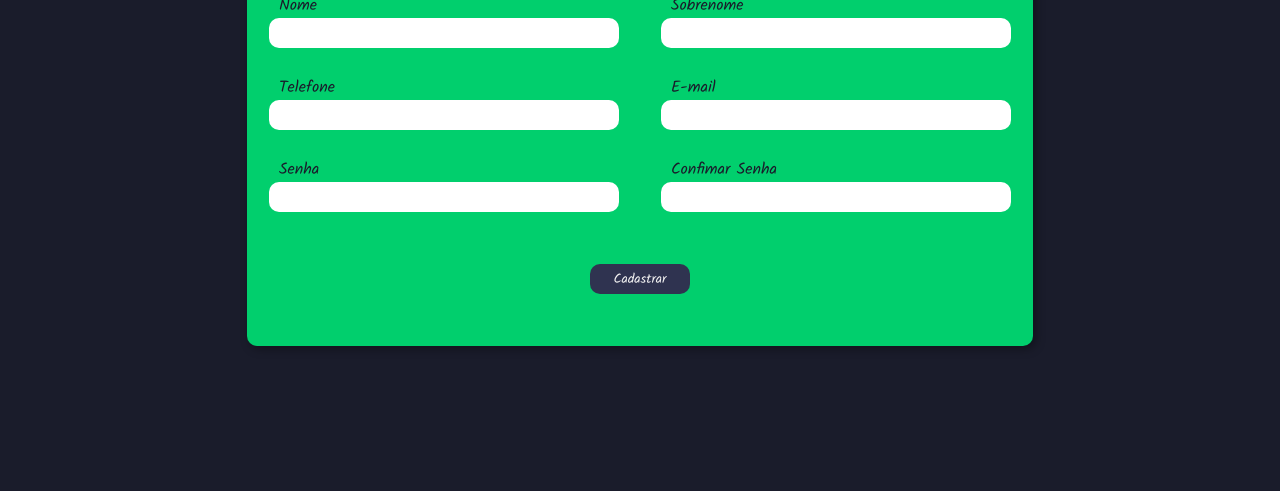
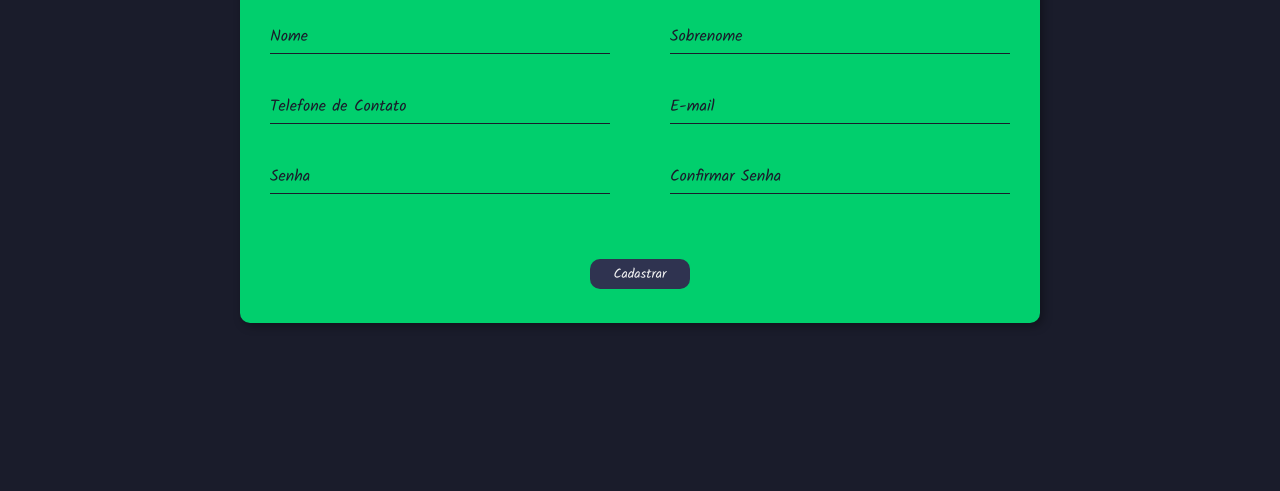
Before and after one commit to LeoSantosp2/formulario, a plain HTML site: page pages/cadastro.html in a window 1280 px wide. Shown: the part 309-800 px from the top of the page. Drawn offline with Linux system fonts and the light colour scheme.

Commit message:
Initial Commit

```diff
--- a/css/style.css
+++ b/css/style.css
@@ -70,50 +70,83 @@ main{
     align-items: center;
 }
 
-/*=== Style Index.ejs ===*/
+/*=== Style Index.html ===*/
 
 div.info{
     color: var(--cor03);
     text-align: center;
 }
 
-/*=== Style Login.ejs and Cadastro.ejs*/
+/*=== Style Cadastro.html ===*/
 
-div.form-log, div.form-cad{
+div.cadastro{
+    width: 800px;
+    height: 400px;
     border-radius: 10px;
     box-shadow: 3px 3px 10px var(--shadow);
+    position: relative;
     background-color: var(--cor03);
+}
+
+div.cadastro h1, div.login h1{
+    margin: 10px 0px 30px;
+    text-align: center;
     color: var(--cor02);
 }
 
-div.form-log > h1, div.form-cad > h1{
-    margin-top: 15px;
+div.cad-box, div.login-box{
+    display: flex;
+    align-items: center;
+    justify-content: center;
+}
+
+div.column{
+    width: 100%;
+    margin: 0px 30px;
+}
+
+div.user-info{
+    position: relative;
+}
+
+div.user-info input{
+    width: 100%;
+    padding: 7px 0px;
+    font-size: 16px;
+    margin-bottom: 30px;
+    border: none;
+    border-bottom: 1px solid var(--cor02);
+    outline: none;
+    background-color: transparent;
+}
+
+div.user-info label{
+    position: absolute;
+    top: 0px;
+    left: 0px;
+    padding: 10px 0px;
+    font-size: 16px;
+    pointer-events: none;
+    transition: 0.5s;
+    color: var(--cor02);
+}
+
+div.user-info input:focus~label,
+div.user-info input:valid~label{
+    top: -20px;
+    left: 0px;
+    font-size: 12px;
+}
+
+div.btn-box{
+    width: 100%;
+    margin: 35px 0px;
     text-align: center;
 }
 
-div.form-log > form{
-    display: flex;
-    flex-direction: column;
-}
-
-div.form-log label, div.form-cad label{
-    margin-left: 30px;
-}
-
-div.form-log input, div.form-cad input{
-    width: 350px;
-    height: 30px;
-    padding: 10px;
-    border-radius: 10px;
-    margin: 0px 20px;
-    border: 0px;
-    outline: none;
-}
-
-div.form-log button, div.form-cad button{
+div.btn-box button{
     width: 100px;
     height: 30px;
-    margin: 50px auto;
     border-radius: 10px;
     border: 0px;
     cursor: pointer;
@@ -121,22 +154,25 @@ div.form-log button, div.form-cad button{
     color: var(--cor04);
 }
 
-div.form-log button:hover, div.form-cad button:hover{
-    transition: 0.4s;
+div.btn-box button:hover{
     background-color: var(--cor02);
+    transition: 0.4ms;
 }
 
-/*=== styles of the message.ejs*/
+/*style Login.html*/
 
-div.alert{
-    width: 320px;
+div.login{
+    width: 390px;
+    height: 390px;
     border-radius: 10px;
-    padding: 10px;
-    margin: auto;
-    text-align: center;
-    background-color: rgb(255, 49, 32);
+    box-shadow: 3px 3px 10px var(--shadow);
+    position: relative;
+    background-color: var(--cor03);
 }
 
-div.alert-success{
-    background-color: rgb(32, 168, 32);
+div.btn-login{
+    position: absolute;
+    bottom: 10%;
+    left: 50%;
+    transform: translate(-50%, -10%);
 }
--- a/pages/cadastro.html
+++ b/pages/cadastro.html
@@ -29,81 +29,71 @@
 
     <main>
 
-        <div class="form-cad">
+        <div class="cadastro">
 
             <h1>Cadastre-se</h1>
 
-            <form class="form-cadastro" action="/" method="post">
+            <form class="form-cad" action="/" method="post">
 
-                <table>
+                <div class="cad-box">
 
-                    <tr>
+                    <div class="column">
 
-                        <td>
+                        <div class="user-info">
 
-                            <br> <label for="nome">Nome</label> <br>
+                            <input type="text" name="nome" id="nome" required="">
+                            <label>Nome</label>
 
-                            <input type="text" name="nome" id="nome">
+                        </div>
 
-                        </td>
+                        <div class="user-info">
 
-                        <td>
+                            <input type="number" name="telefone" id="telefone" required="">
+                            <label>Telefone de Contato</label>
 
-                            <br> <label for="sobrenome">Sobrenome</label> <br>
+                        </div>
 
-                            <input type="text" name="sobrenome" id="sobrenome">
+                        <div class="user-info">
 
-                        </td>
+                            <input type="password" name="senha" id="senha" required="">
+                            <label>Senha</label>
 
-                    </tr>
+                        </div>
 
-                    <tr>
+                    </div>
 
-                        <td>
+                    <div class="column">
 
-                            <br> <label for="telefone">Telefone</label> <br>
-                            <input type="number" name="telefone" id="telefone">
+                        <div class="user-info">
 
-                        </td>
+                            <input type="text" name="sobrenome" id="sobrenome" required="">
+                            <label>Sobrenome</label>
 
-                        <td>
+                        </div>
 
-                            <br> <label for="email">E-mail</label> <br>
-                            <input type="email" name="email" id="email">
+                        <div class="user-info">
 
-                        </td>
+                            <input type="email" name="email" id="email" required="">
+                            <label>E-mail</label>
 
-                    </tr>
+                        </div>
 
-                    <tr>
+                        <div class="user-info">
 
-                        <td>
+                            <input type="password" name="confirmar_senha" id="confirmar-senha" required="">
+                            <label>Confirmar Senha</label>
 
-                            <br> <label for="senha">Senha</label> <br>
-                            <input type="password" name="senha" id="senha">
+                        </div>
 
-                        </td>
+                    </div>
 
-                        <td>
+                </div>
 
-                            <br> <label for="confirmar-senha">Confimar Senha</label> <br>
-                            <input type="password" name="confirmar_senha" id="confirmar-senha">
+                <div class="btn-box">
 
-                        </td>
+                    <button type="submit" class="btn-cad">Cadastrar</button>
 
-                    </tr>
-
-                    <tr>
-
-                        <td colspan="2" align="center">
-
-                            <button type="submit" class="btn-cadastro">Cadastrar</button>
-
-                        </td>
-
-                    </tr>
-
-                </table>
+                </div>
 
             </form>
 
```
Also changed, not shown: pages/login.html (+17 -25 lines).
